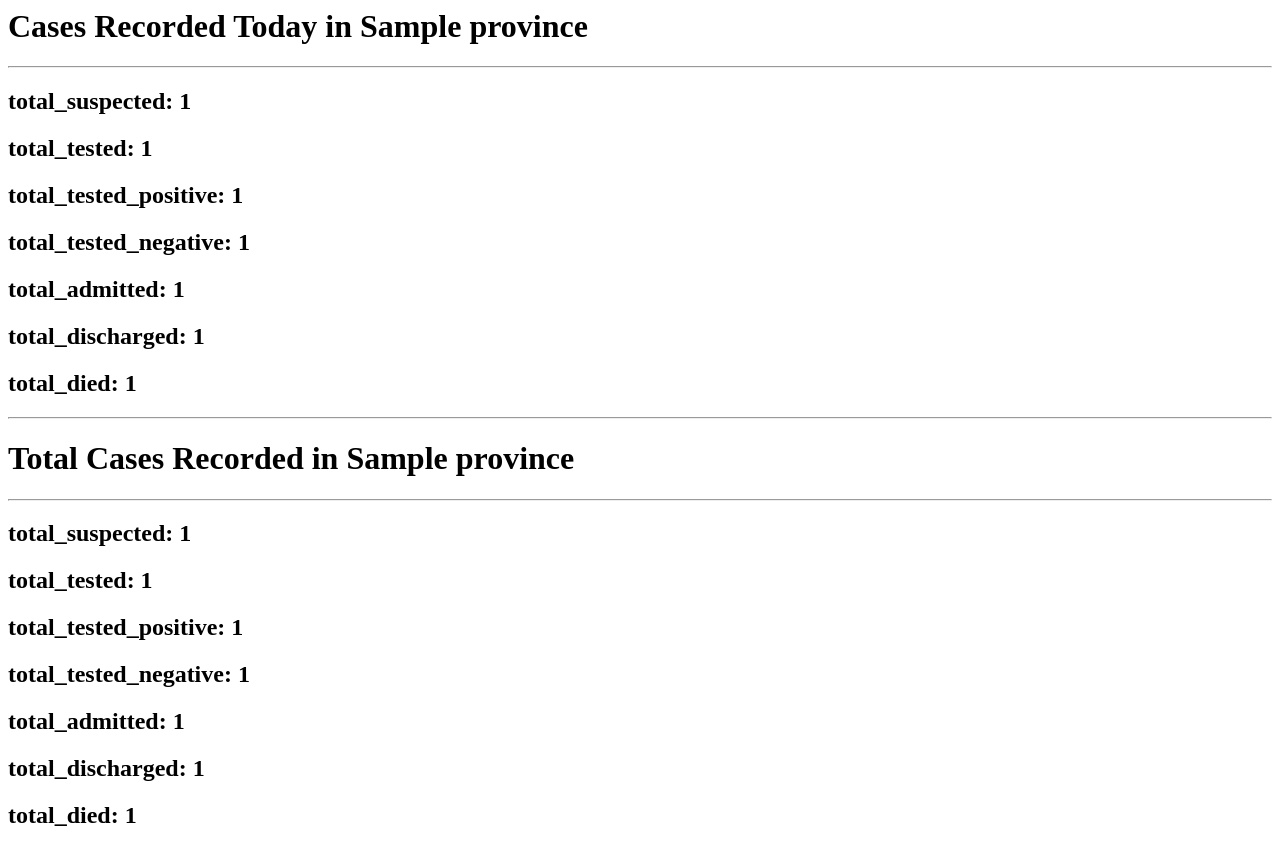
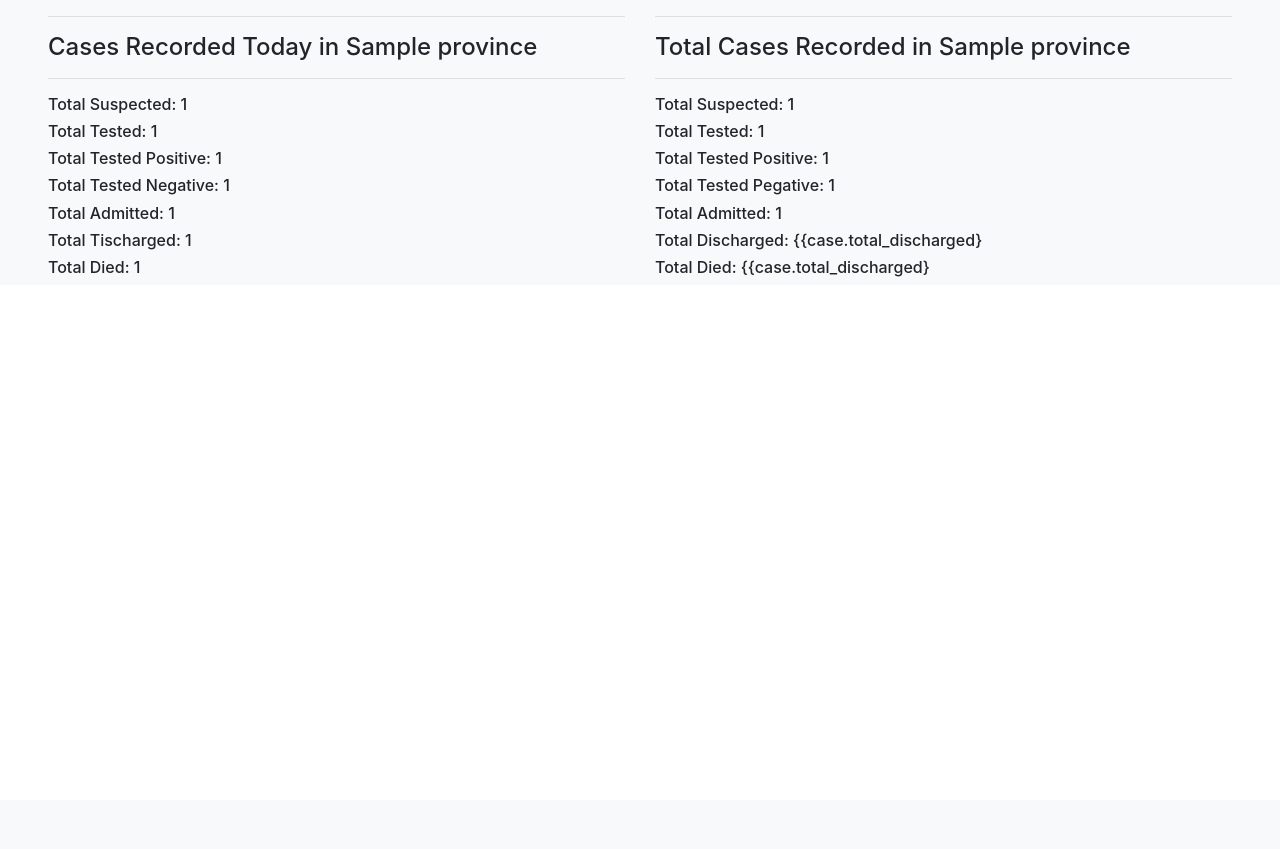
Before and after one commit to atifmehmood53/Habib_university_COVID19_Dashboard, a Django app: template mainapp/templates/mainapp/pages/demopage.html in a window 1280 px wide. After the commit the page ends 277 px from the top, so only its background shows below. Run offline with Django 3.2, Linux system fonts and the light colour scheme; the template is opened without the code that fills it: most values are stand-ins (such as "Sample title", 1, 10 or a date in 2020); some libraries are stand-ins or nearby versions.

Commit message:
Updates for Demo and fixed daily cases model

```diff
--- a/mainapp/models.py
+++ b/mainapp/models.py
@@ -10,6 +10,7 @@ class Daily_Cases(models.Model):
     total_suspected = models.IntegerField(default=0)
     total_tested = models.IntegerField(default=0)
     total_tested_positive = models.IntegerField(default=0)
+    total_tested_negative = models.IntegerField(default=0)
     total_admitted = models.IntegerField(default=0)
     total_discharged = models.IntegerField(default=0)
     total_died = models.IntegerField(default=0)
--- a/mainapp/static/mainapp/js/script.js
+++ b/mainapp/static/mainapp/js/script.js
@@ -128,7 +128,8 @@ function popup(e) {
 		province = "Balochistan";
 	}
 
-	tooltip.innerHTML = "<span class='heading'>" + province + "</span> <br /> Total cases: <span style='color: blue; font-weight: bold;'> 500 </span> <br /> Recovered: <span style='color: green; font-weight: bold;'> 300 </span> <br /> Deaths: <span style='color: red; font-weight: bold;'> 30 </span>"
+	tooltip.innerHTML = "<span class='heading'>" + province +
+	"</span> <br /> Total cases: <span style='color: blue; font-weight: bold;'> 500 </span> <br /> Recovered: <span style='color: green; font-weight: bold;'> 300 </span> <br /> Deaths: <span style='color: red; font-weight: bold;'> 30 </span>"
 
 	tooltip.style.left = e.pageX - 50 + 'px';
 	tooltip.style.top = e.pageY - 50 + 'px';
--- a/mainapp/templates/mainapp/pages/demopage.html
+++ b/mainapp/templates/mainapp/pages/demopage.html
@@ -3,33 +3,41 @@
 <head>
     <meta charset="UTF-8">
     <meta name="viewport" content="width=device-width, initial-scale=1.0">
+    <link rel="stylesheet" href="https://maxcdn.bootstrapcdn.com/bootstrap/4.0.0/css/bootstrap.min.css" integrity="sha384-Gn5384xqQ1aoWXA+058RXPxPg6fy4IWvTNh0E263XmFcJlSAwiGgFAW/dAiS6JXm" crossorigin="anonymous" />
     <title>Document</title>
 </head>
 
 <body>
-    {% for daily_case in all_cases_today %}
-    <h1>Cases Recorded Today in {{daily_case.province}}</h1>
-    <hr>
-    <h2>total_suspected: {{daily_case.total_suspected}}</h2>
-    <h2>total_tested: {{daily_case.total_tested}}</h2>
-    <h2>total_tested_positive: {{daily_case.total_tested_positive}}</h2>
-    <h2>total_tested_negative: {{daily_case.total_tested_negative}}</h2>
-    <h2>total_admitted: {{daily_case.total_admitted}}</h2>
-    <h2>total_discharged: {{daily_case.total_discharged}}</h2>
-    <h2>total_died: {{daily_case.total_died}}</h2>
-    {% endfor %}
-
-    <hr> {% for province, case in total_cases.items %}
-    <h1>Total Cases Recorded in {{province}}</h1>
-    <hr>
-    <h2>total_suspected: {{case.total_suspected}}</h2>
-    <h2>total_tested: {{case.total_tested}}</h2>
-    <h2>total_tested_positive: {{case.total_tested_positive}}</h2>
-    <h2>total_tested_negative: {{case.total_tested_negative}}</h2>
-    <h2>total_admitted: {{case.total_admitted}}</h2>
-    <h2>total_discharged: {{case.total_discharged}}</h2>
-    <h2>total_died: {{case.total_died}}</h2>
-    {% endfor %}
+    <div class="row bg-light px-5">
+        <div class="col-6">
+            {% for province, daily_case in total_cases_today.items %}
+            <hr>
+            <h4>Cases Recorded Today in {{province}}</h4>
+            <hr>
+            <h6>Total Suspected: {% if daily_case %} {{daily_case.total_suspected}} {% else %} 0 {% endif %}</h6>
+            <h6>Total Tested: {% if daily_case %} {{daily_case.total_tested}} {% else %} 0 {% endif %} </h6>
+            <h6>Total Tested Positive: {% if daily_case %} {{daily_case.total_tested_positive}} {% else %} 0 {% endif %}</h6>
+            <h6>Total Tested Negative: {% if daily_case %} {{daily_case.total_tested_negative}} {% else %} 0 {% endif %}</h6>
+            <h6>Total Admitted: {% if daily_case %} {{daily_case.total_admitted}} {% else %} 0 {% endif %} </h6>
+            <h6>Total Tischarged: {% if daily_case %} {{daily_case.total_discharged}} {% else %} 0 {% endif %} </h6>
+            <h6>Total Died: {% if daily_case %} {{daily_case.total_died}} {% else %} 0 {% endif %} </h6>
+            {% endfor %}
+        </div>
+        <div class="col-6">
+            {% for province, case in total_cases.items %}
+            <hr>
+            <h4>Total Cases Recorded in {{province}}</h4>
+            <hr>
+            <h6>Total Suspected: {% if case.total_suspected %} {{case.total_suspected}} {% else %} 0 {% endif %}</h6>
+            <h6>Total Tested: {% if case.total_tested %} {{case.total_tested}} {% else %} 0 {% endif %} </h6>
+            <h6>Total Tested Positive: {% if case.total_tested_positive %} {{case.total_tested_positive}} {% else %} 0 {% endif %}</h6>
+            <h6>Total Tested Pegative: {% if case.total_tested_negative %} {{case.total_tested_positive}} {% else %} 0 {% endif %}</h6>
+            <h6>Total Admitted: {% if case.total_admitted %} {{case.total_tested_positive}} {% else %} 0 {% endif %} </h6>
+            <h6>Total Discharged: {% if case.total_discharged %} {{case.total_discharged} {% else %} 0 {% endif %}</h6>
+            <h6>Total Died:{% if case.total_died %} {{case.total_discharged} {% else %} 0 {% endif %}</h6>
+            {% endfor %}
+        </div>
+    </div>
 </body>
 
 </html>
```
Also changed, not shown: mainapp/views.py (+14 -8 lines).
